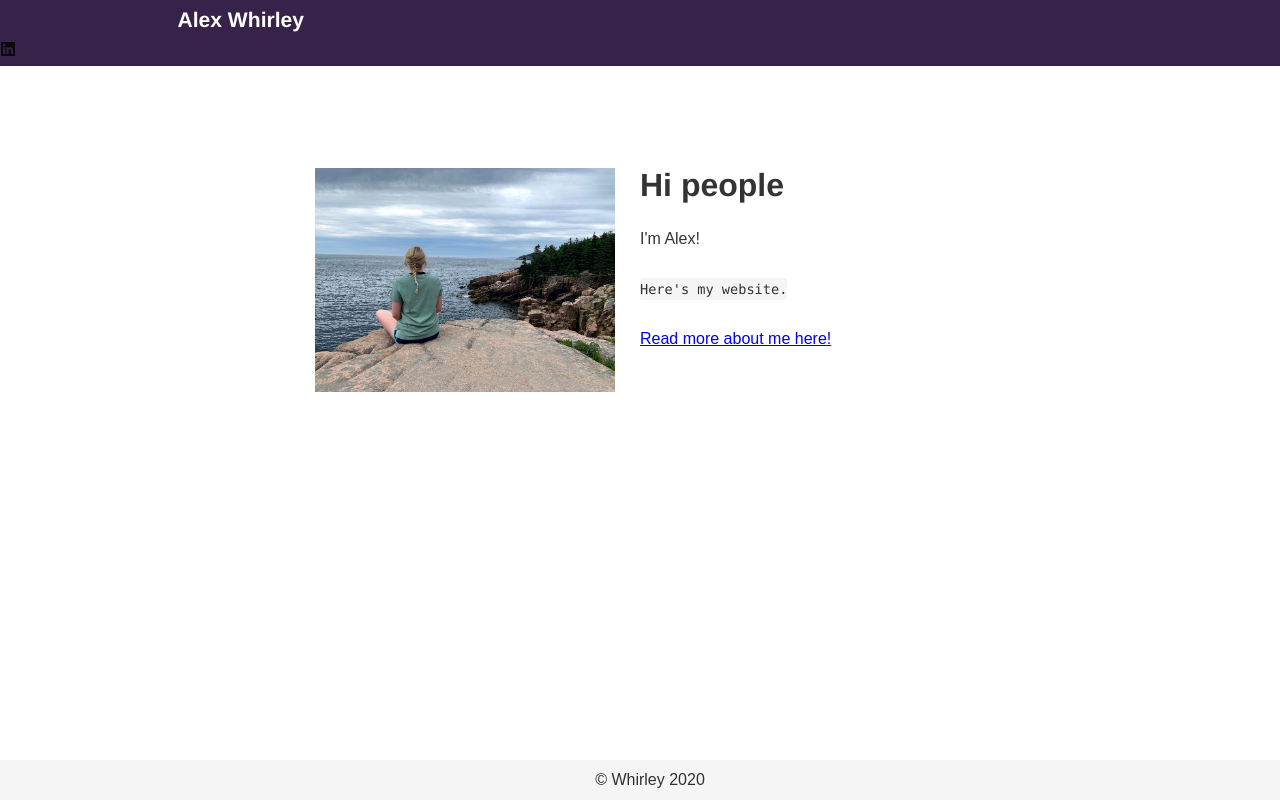
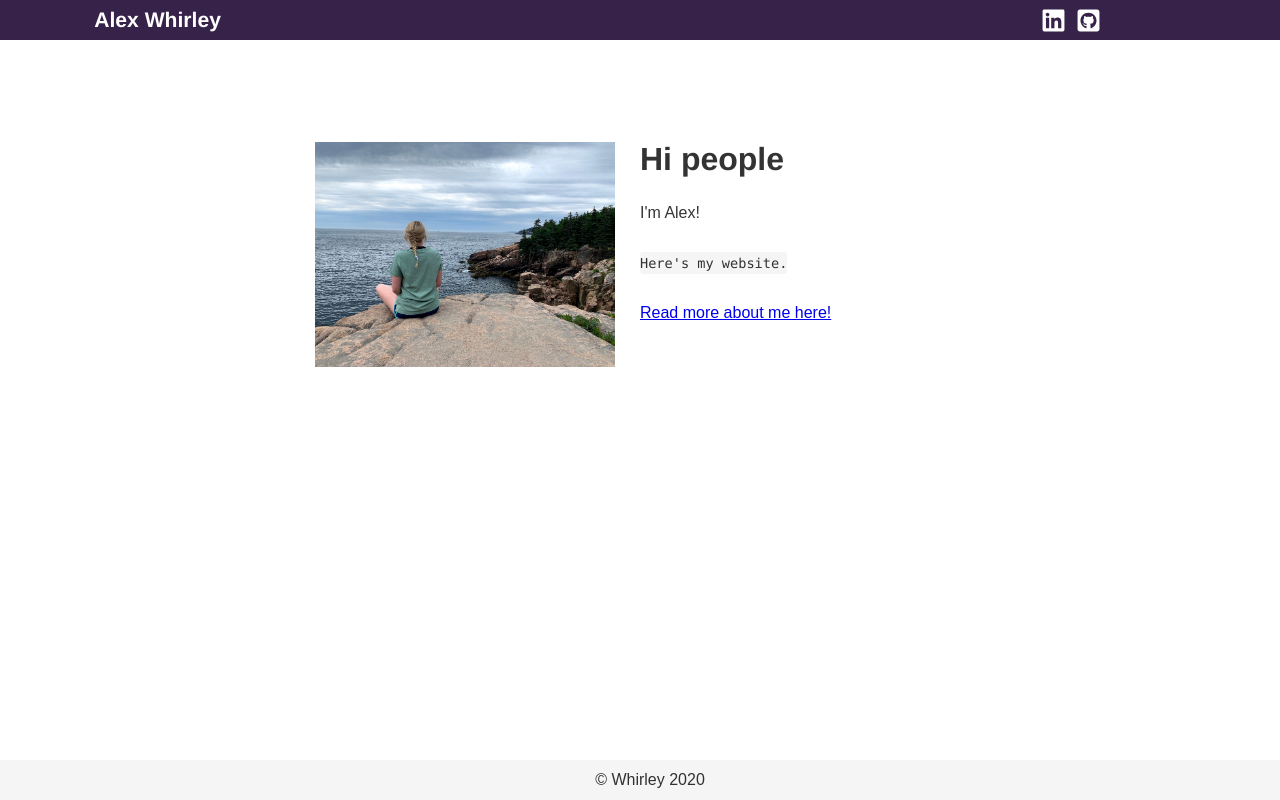
Before and after one commit to awhirley/gatsby-site, a Gatsby site: page / in a window 1280 px wide. Built offline with nearby package versions, Linux system fonts and the light colour scheme; Gatsby itself is replaced by a stand-in of ours.

Commit message:
new icons! yay!

```diff
--- a/src/components/header.js
+++ b/src/components/header.js
@@ -1,25 +1,15 @@
 import { Link } from "gatsby"
 import PropTypes from "prop-types"
 import React from "react"
-import { FaLinkedin } from 'react-icons/fa'
+import { FaLinkedin, FaGithubSquare } from 'react-icons/fa'
+
+import '../components/main.css'
 
 const Header = ({ siteTitle }) => (
-  <header
-    style={{
-      background: `#37234a`,
-      marginBottom: `0.5rem`,
-    }}
-  >
-    <div
-      style={{
-        margin: `0 auto`,
-        maxWidth: 960,
-        padding: `0.5rem 1.0875rem`,
-      }}
-    >
-      <h3 style={{ margin: 0 }}>
-        <Link
-          to="/"
+  <header class='header-style'>
+    <div class='title'>
+      <h3 class='bottom-zero'>
+        <Link to="/"
           style={{
             color: `white`,
             textDecoration: `none`,
@@ -29,11 +19,9 @@ const Header = ({ siteTitle }) => (
         </Link>
       </h3>
     </div>
-      <FaLinkedin />
-    <div>
-
-
-
+    <div class='menu'>
+      <FaLinkedin size={25} class='icon'/>
+      <FaGithubSquare size={25} class='icon'/>
     </div>
   </header>
 )
--- a/src/components/main.css
+++ b/src/components/main.css
@@ -1,3 +1,7 @@
+.bottom-zero {
+    margin-bottom: 0;
+}
+
 /* homepage */
 
 .grid-container {
@@ -19,3 +23,30 @@
 }
 
 /* header */
+
+.header-style {
+    background: #37234a;
+    margin-bottom: 0.5rem;
+    display: grid;
+    grid-template-columns: 50% 30% 20%;
+    height: 40px;
+}
+
+.title {
+    grid-column: 1 / span 1;
+    margin-left: 12%;
+    padding: 0.5rem 1.0875rem;
+    margin-bottom: 0;
+}
+
+.menu {
+    grid-column: 3 / span 1;
+    margin-right: 12%;
+    padding: 0.5rem 1.0875rem;
+    align-items: right;
+}
+
+.icon {
+    color: white;
+    margin-right: 10px;
+}
```
